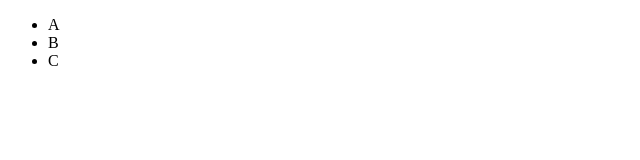
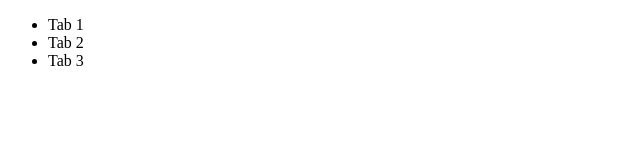
Before and after one commit to acciojob/react-composition-1-vanshu-himself, a React app: page / in a window 1280 px wide. Shown: the top 160 px of the page, without its empty margins (0-640 px from the left). Built offline with nearby package versions, Linux system fonts and the light colour scheme.

Commit message:
last try2

```diff
--- a/src/components/App.js
+++ b/src/components/App.js
@@ -2,7 +2,7 @@
 import React from "react";
 import './../styles/App.css';
 import Tab from "./Tab";
-const tabs=[{title:"A", content:"Tab 1"},{title:"B", content:"Tab 2"},{title:"C", content:"Tab 3"}]
+const tabs=[{title:"Tab 1", content:"Tab 1"},{title:"Tab 2", content:"Tab 2"},{title:"Tab 3", content:"Tab 3"}]
 
 const App = () => {
   return (
```
